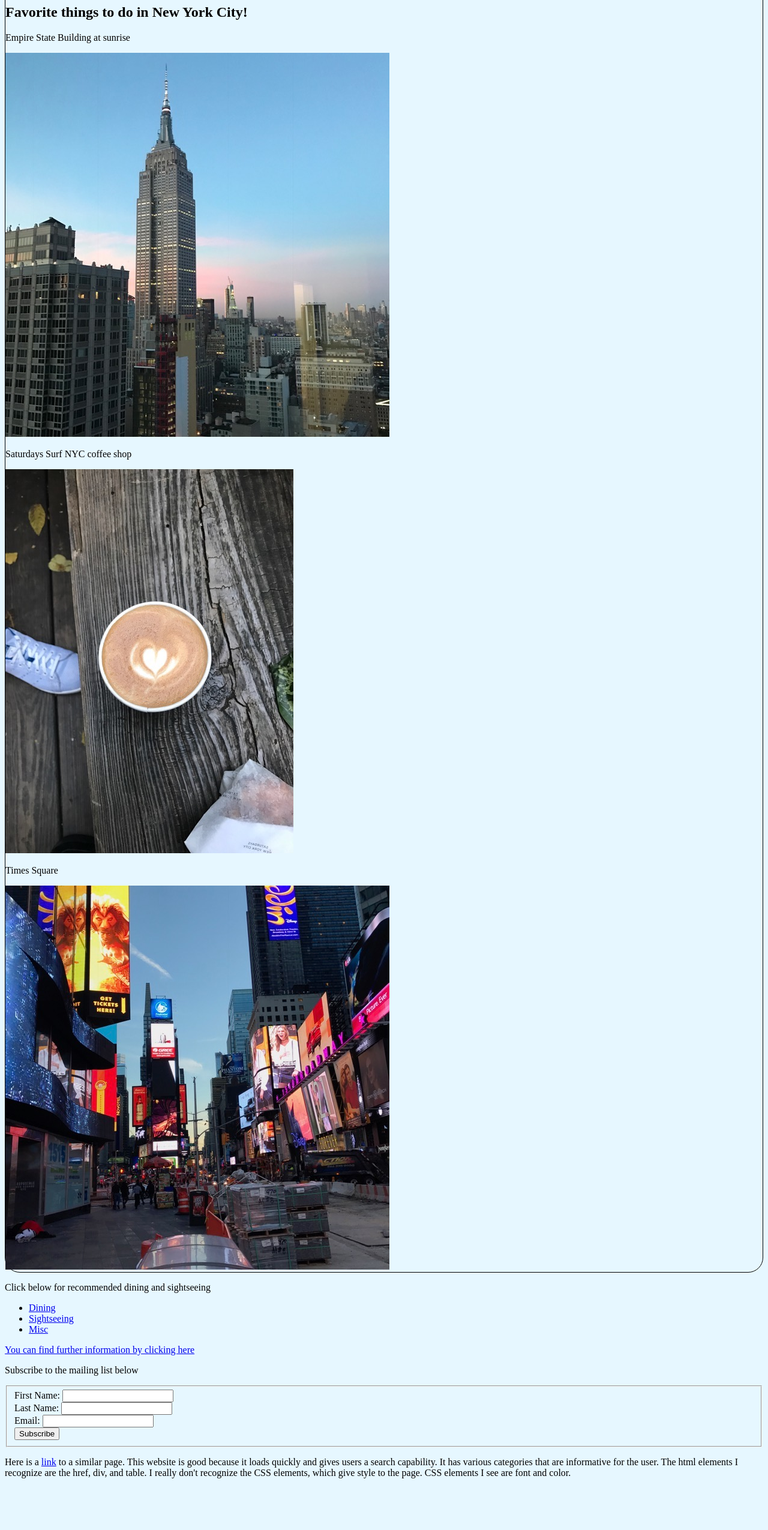
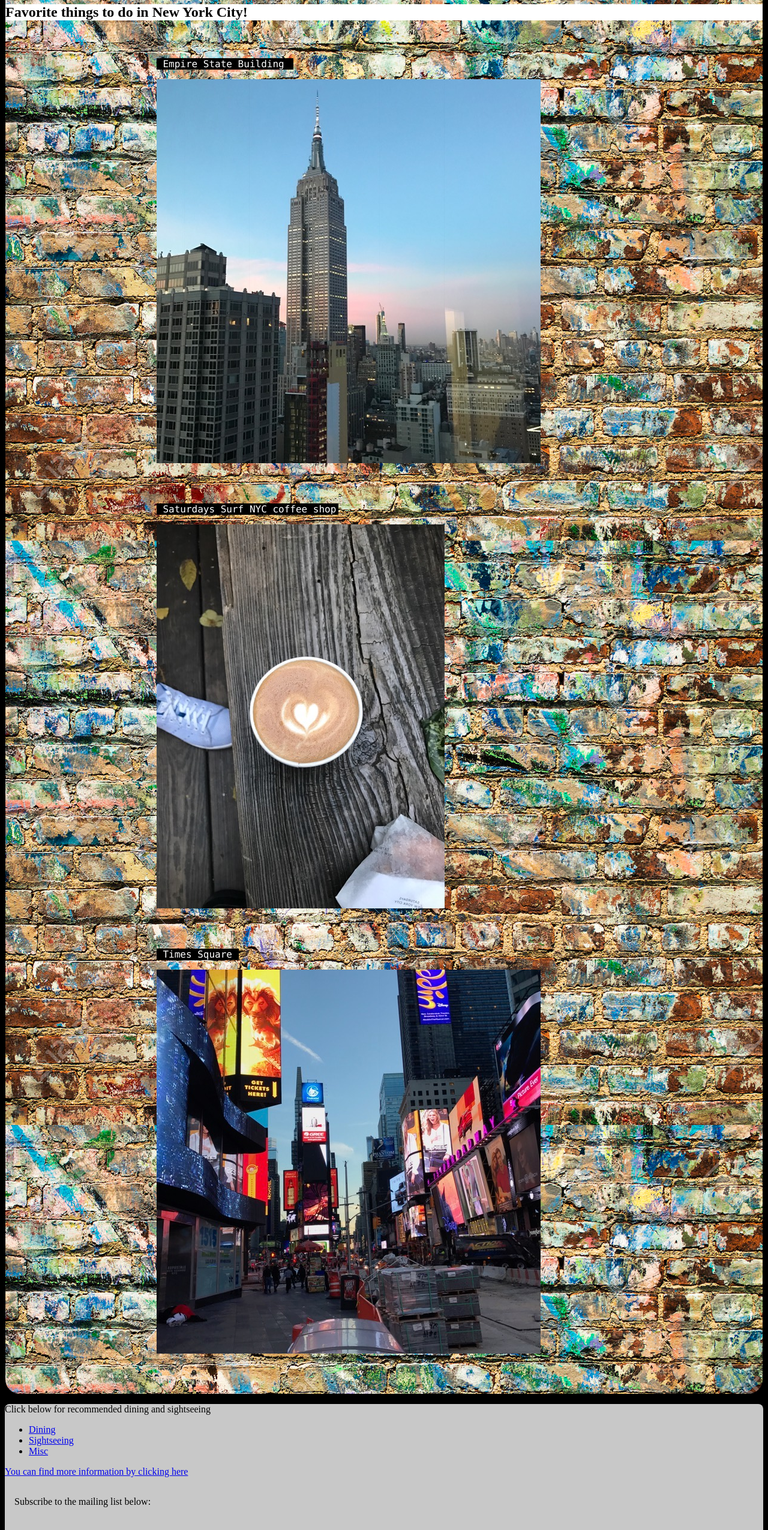
Before and after one commit to mmarcod45/mmarcod45.github.io, a plain HTML site: page index.html in a window 1280 px wide. Shown: the part 82-2632 px from the top of the page at 60% size. Before the commit the page ends 2562 px from the top, so only its background shows below. Drawn offline with Linux system fonts and the light colour scheme.

Commit message:
Add style to font and ssections

```diff
--- a/index.html
+++ b/index.html
@@ -8,13 +8,20 @@
 <main>
 	<h1>Welcome to this city guide</h1>
 	<h2>Favorite things to do in New York City!</h2>
-	<p>Empire State Building at sunrise</p>
-	<img src="IMG_0017.JPG" alt="Empire State Building" />
-	<p>Saturdays Surf NYC coffee shop</p>
-	<img src="IMG_0541.JPG" alt="Coffee" />
-	<p>Times Square</p>
-	<img src="IMG_0025.JPG" alt="Times Square">
+	<div class="img1">
+		<p>Empire State Building</p>
+		<img src="IMG_0017.JPG" alt="Empire State Building" />
+	</div>
+	<div class="img2">
+		<p>Saturdays Surf NYC coffee shop</p>
+		<img src="IMG_0541.JPG" alt="Coffee" />
+	</div>
+	<div class="img3">
+		<p>Times Square</p>
+		<img src="IMG_0025.JPG" alt="Times Square">
+	</div>
 </main>
+<div class="bottom">
 	<p>Click below for recommended dining and sightseeing</p>
 		<nav>
 		<ul>
@@ -23,8 +30,8 @@
 			<li> <a href="https://foursquare.com/top-places/new-york-city/best-places-nightclubs">Misc</li>
 		</ul>
 		</nav>
-	<footer> <a href="http://www.nycgo.com/plan-your-trip/basic-information">You can find further information by clicking here</a></footer>
-	<p>Subscribe to the mailing list below</p>
+	<footer><a href="http://www.nycgo.com/plan-your-trip/basic-information">You can find more information by clicking here</a></footer>
+	<p id="mailinglist">Subscribe to the mailing list below:</p>
 	<form name="Subscribe" action="submit-message.html" method="post">
   	<fieldset>
     	<div>
@@ -47,5 +54,11 @@
 	</form>
 	<p>Here is a <a href="http://www.cityguideny.com/">link</a> to a similar page. This website is good because it loads quickly and gives users a search capability. It has various categories that are informative for the user. The html elements I recognize are the href, div, and table. I really don't recognize the CSS elements, which give style to the page. CSS elements I see are font and color.
 	</p>
+</div>
 </body>
+<footer>
+	<p>212-777-7777</p>
+	<p>Manhattan, NY 10036</p>
+	<p>guidenyc@gmail.com</p>
+</footer>
 </html>
--- a/style.css
+++ b/style.css
@@ -1,8 +1,75 @@
 body {
-	background-color: #e6f7ff;
+	background-color: black;
 }
 
 main {
 	border: 1px solid;
 	border-radius: 25px;
+	background-image: url(paint-brick-wall.jpg);
 }
+
+h1 {
+	background-color: yellow;
+}
+
+h2 {
+	background-color: white;
+}
+
+form {
+	padding: 1em;
+}
+
+fieldset {
+	padding: 1em;
+}
+
+#mailinglist {
+	padding: 1em;
+}
+
+.img1 {
+	margin: 5% 20% 5% 20%;
+}
+
+.img2 {
+	margin: 5% 20% 5% 20%;
+}
+
+.img3 {
+	margin: 5% 20% 5% 20%;
+}
+
+footer p {
+	text-align: center;
+	color: white;
+}
+
+.img1 p {
+	background-color: black;
+	font-family: lucida console;
+	margin-right: 70%;
+	padding-left: 10px;
+	color: white;
+}
+
+.img2 p {
+	background-color: black;
+	font-family: lucida console;
+	margin-right: 60%;
+	padding-left: 10px;
+	color: white;
+}
+
+.img3 p {
+	background-color: black;
+	font-family: lucida console;
+	margin-right: 82%;
+	padding-left: 10px;
+	color: white;
+}
+
+.bottom {
+	background-color: #c8c8c8;
+	border-radius: 8px;
+}
```
